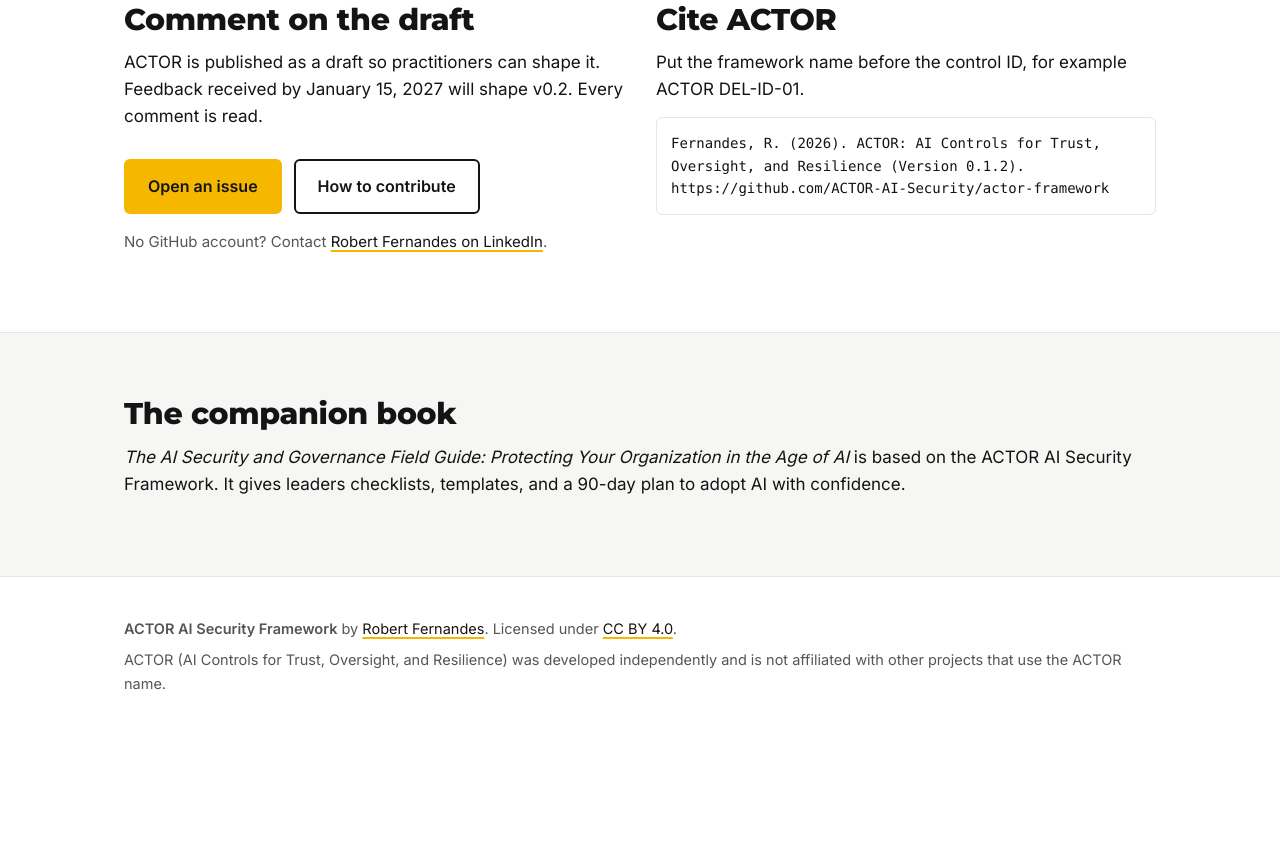
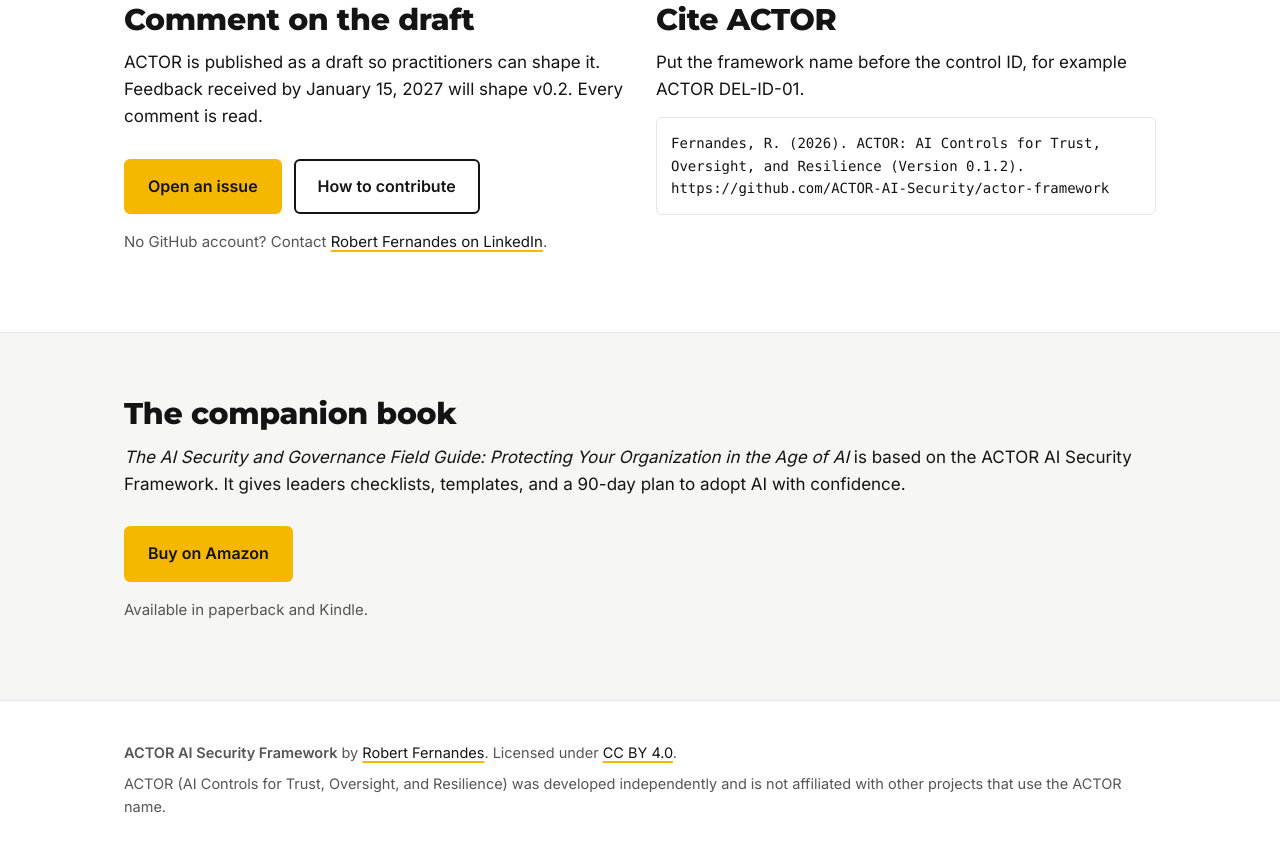
Before and after one commit to ACTOR-AI-Security/actor-framework, a plain HTML site: page docs/index.html in a window 1280 px wide. Shown: the part 3467-4319 px from the top of the page. Before the commit the page ends 4226 px from the top, so only its background shows below. Drawn offline with Linux system fonts and the light colour scheme.

Commit message:
Add files via upload
Added link to Amazon book - The AI Security and Governance Field Guide

```diff
--- a/docs/index.html
+++ b/docs/index.html
@@ -272,7 +272,10 @@
     <div class="wrap">
       <h2 id="book">The companion book</h2>
       <p><em>The AI Security and Governance Field Guide: Protecting Your Organization in the Age of AI</em> is based on the ACTOR AI Security Framework. It gives leaders checklists, templates, and a 90-day plan to adopt AI with confidence.</p>
-      <!-- BOOK_LINK -->
+      <div class="cta">
+        <a class="btn primary" href="https://www.amazon.com/dp/B0HRRT5Q2H">Buy on Amazon</a>
+      </div>
+      <p style="margin-top:16px;font-size:15px;color:var(--muted)">Available in paperback and Kindle.</p>
     </div>
   </section>
 </main>
```
Also changed, not shown: 1 other file.
